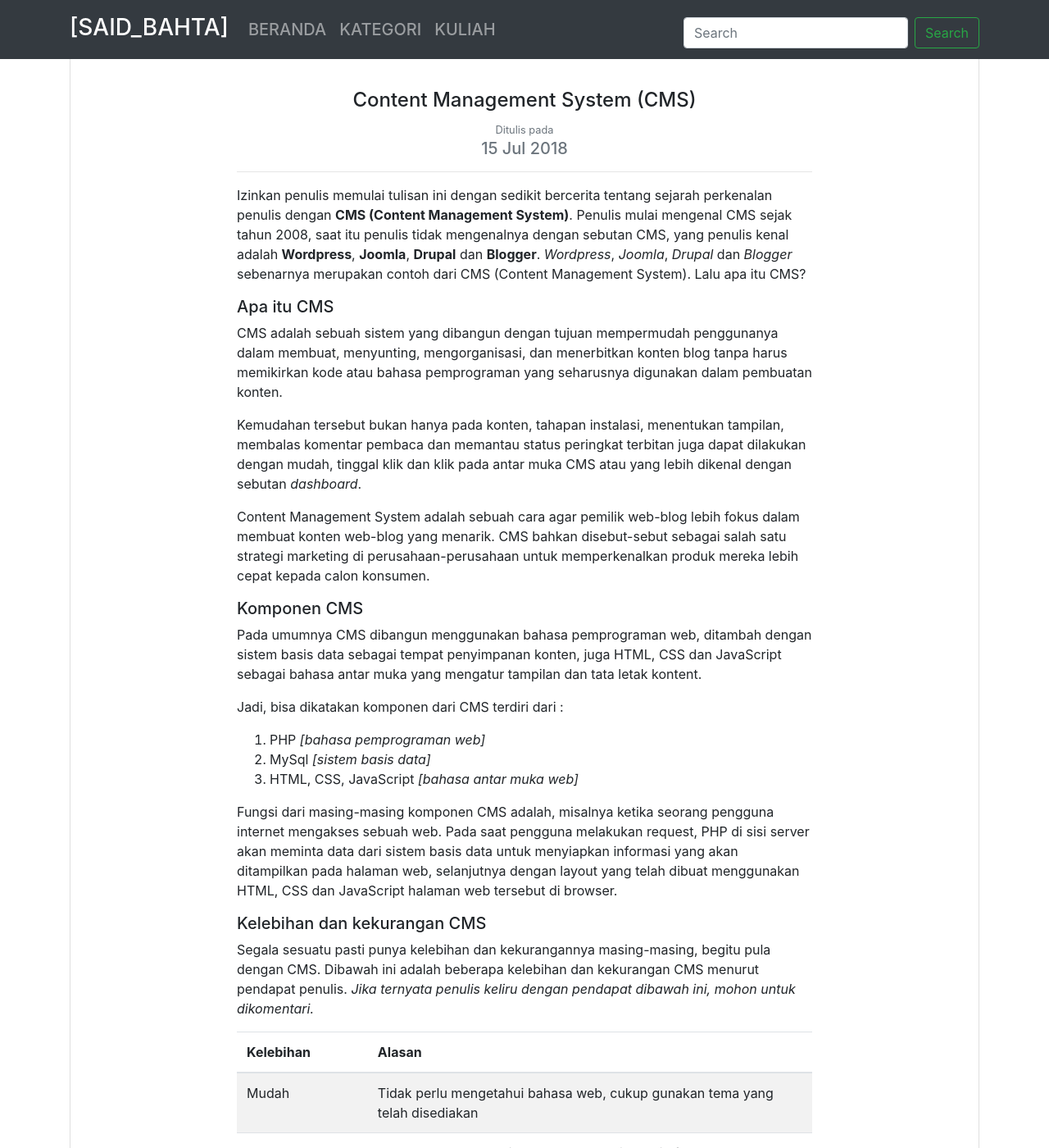
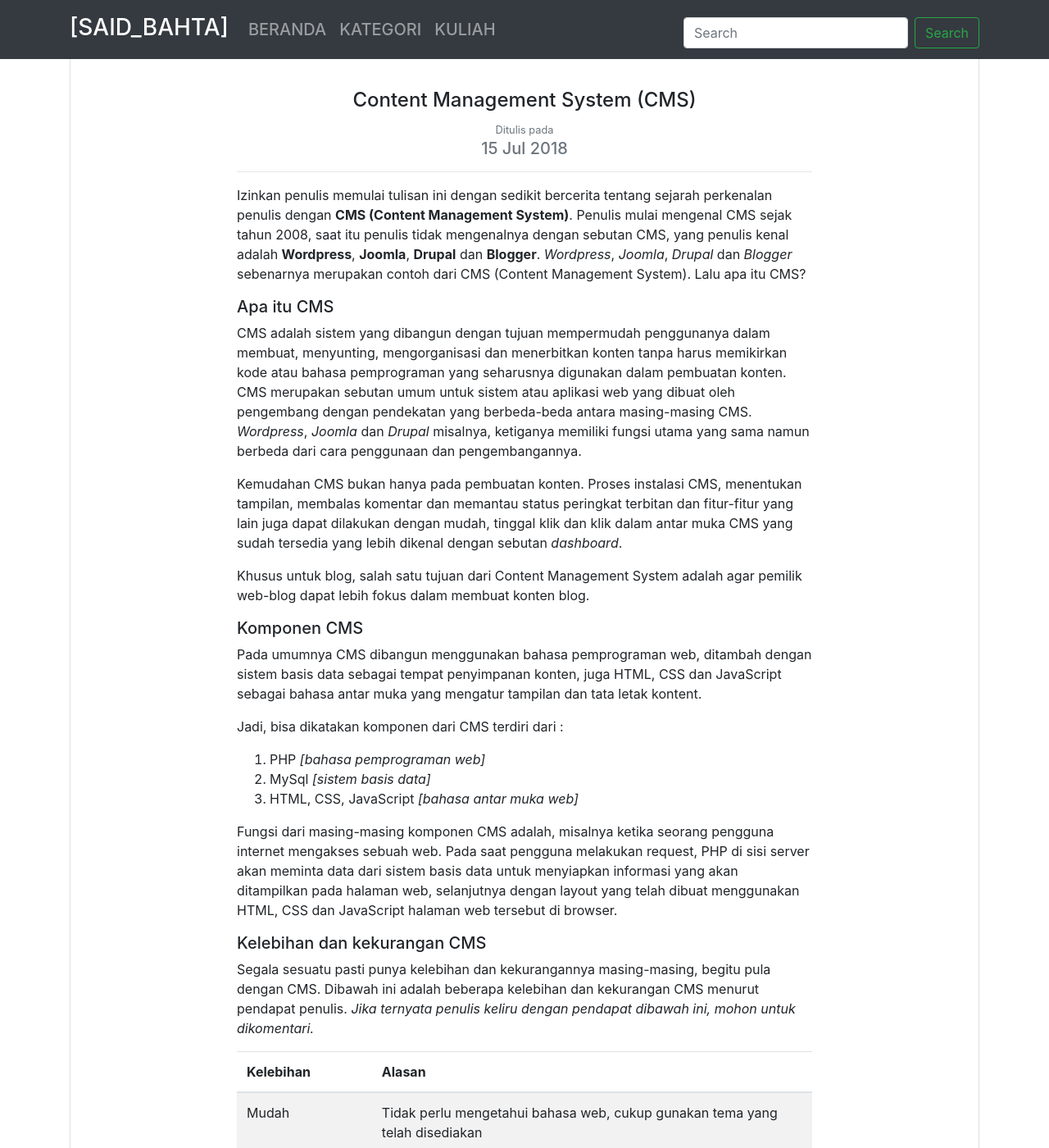
Before and after one commit to surtinaali/blog, a Jekyll site: the page built from _posts/2018-07-16-content-management-system.markdown, in a window 1280 px wide and 1400 px high. Shown: the whole window at 82% size. Built offline with Jekyll 4.4.1, drawn with Linux system fonts in a browser that asks for light colours; some of the changed text lies outside the part shown.

Commit message:
update tulisan

```diff
--- a/_posts/2018-07-16-content-management-system.markdown
+++ b/_posts/2018-07-16-content-management-system.markdown
@@ -11,11 +11,11 @@ Izinkan penulis memulai tulisan ini dengan sedikit bercerita tentang sejarah per
 {:#apa}
 ##### Apa itu CMS
 
-CMS adalah sebuah sistem yang dibangun dengan tujuan mempermudah penggunanya dalam membuat, menyunting, mengorganisasi, dan menerbitkan konten blog tanpa harus memikirkan kode atau bahasa pemprograman yang seharusnya digunakan dalam pembuatan konten.
+CMS adalah sistem yang dibangun dengan tujuan mempermudah penggunanya dalam membuat, menyunting, mengorganisasi dan menerbitkan konten tanpa harus memikirkan kode atau bahasa pemprograman yang seharusnya digunakan dalam pembuatan konten. CMS merupakan sebutan umum untuk sistem atau aplikasi web yang dibuat oleh pengembang dengan pendekatan yang berbeda-beda antara masing-masing CMS. _Wordpress_, _Joomla_ dan _Drupal_ misalnya, ketiganya memiliki fungsi utama yang sama namun berbeda dari cara penggunaan dan pengembangannya.
 
-Kemudahan tersebut bukan hanya pada konten, tahapan instalasi, menentukan tampilan, membalas komentar pembaca dan memantau status peringkat terbitan juga dapat dilakukan dengan mudah, tinggal klik dan klik pada antar muka CMS atau yang lebih dikenal dengan sebutan _dashboard_.
+Kemudahan CMS bukan hanya pada pembuatan konten. Proses instalasi CMS, menentukan tampilan, membalas komentar dan memantau status peringkat terbitan dan fitur-fitur yang lain juga dapat dilakukan dengan mudah, tinggal klik dan klik  dalam antar muka CMS yang sudah tersedia yang lebih dikenal dengan sebutan _dashboard_.
 
-Content Management System adalah sebuah cara agar pemilik web-blog lebih fokus dalam membuat konten web-blog yang menarik. CMS bahkan disebut-sebut sebagai salah satu strategi marketing di perusahaan-perusahaan untuk memperkenalkan produk mereka lebih cepat kepada calon konsumen.
+Khusus untuk blog, salah satu tujuan dari Content Management System adalah agar pemilik web-blog dapat lebih fokus dalam membuat konten blog.
 
 {:#komponen}
 ##### Komponen CMS
```
Also changed, not shown: other parts of _posts/2018-07-16-content-management-system.markdown (+1 -1 lines).
